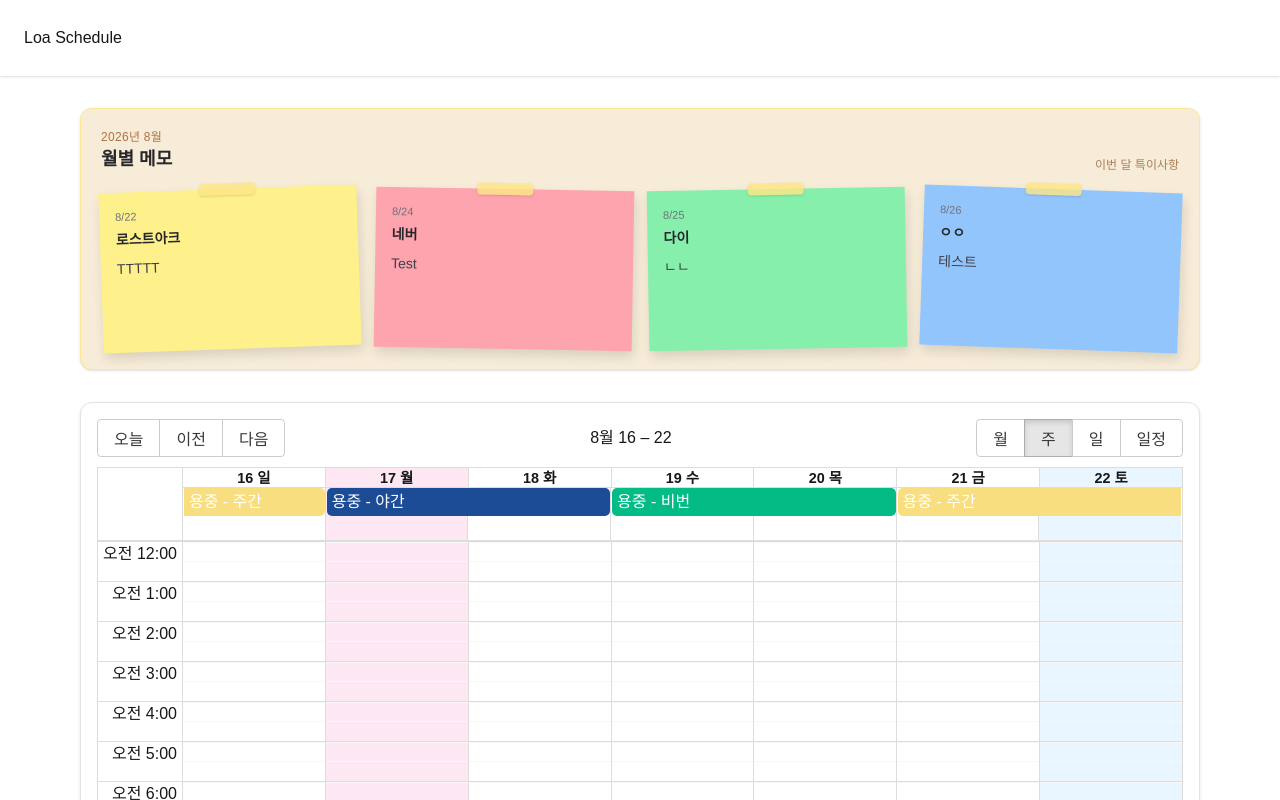
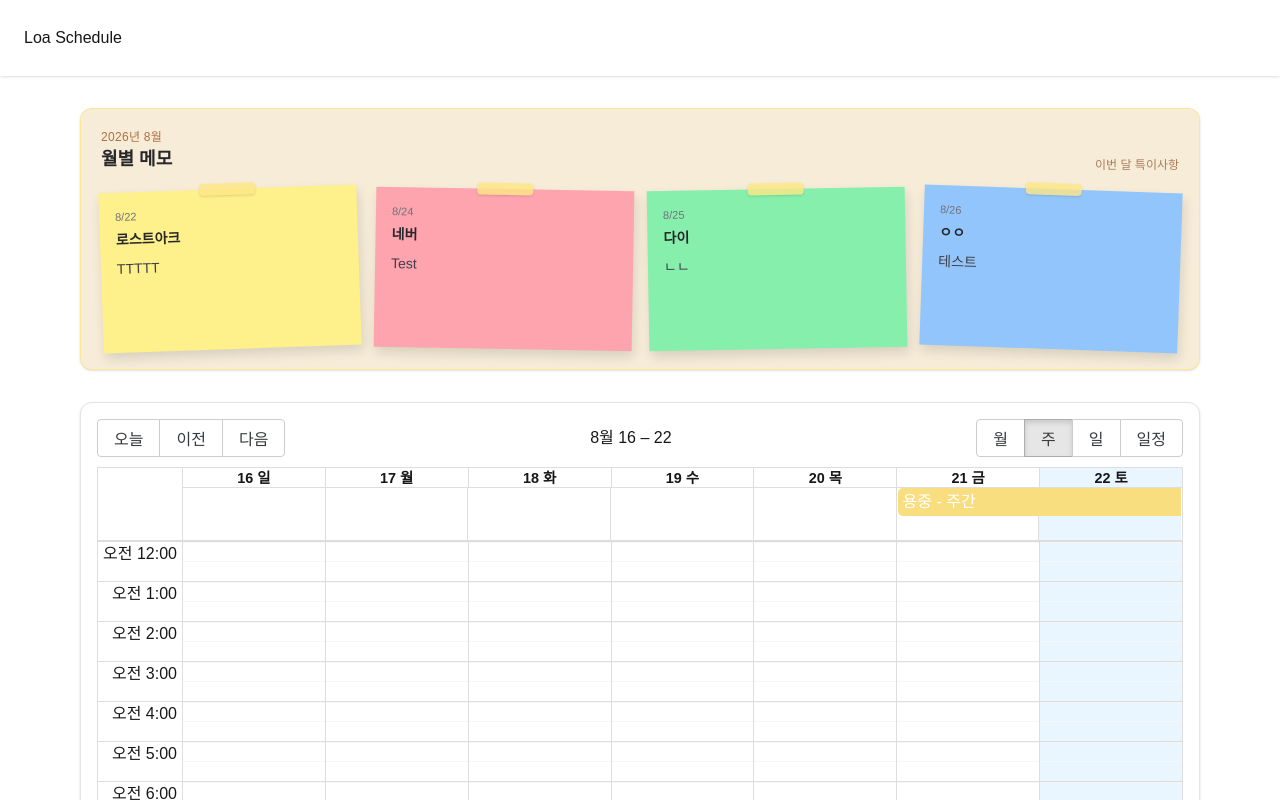
Before and after one commit to MoGyeongTae/loa-schedule, a Next.js app: page / in a window 1280 px wide. Shown: the top 800 px of the page. Built offline with nearby package versions, Linux system fonts and the light colour scheme.

Commit message:
refactor: add handle range change

```diff
--- a/components/Calendar/ScheduleCalendar.tsx
+++ b/components/Calendar/ScheduleCalendar.tsx
@@ -136,8 +136,8 @@ const ScheduleCalendar = () => {
   const router = useRouter();
   const [currentDate, setCurrentDate] = useState(() => dayjs().toDate());
   const [range, setRange] = useState<DateRange>({
-    start: dayjs("2026-08-01").startOf("day"),
-    end: dayjs("2026-08-31").endOf("day"),
+    start: dayjs(),
+    end: dayjs().add(7, "day"),
   });
 
   const events = useMemo(
@@ -199,6 +199,10 @@ const ScheduleCalendar = () => {
     [events],
   );
 
+  const onHandleRangeChange = (nextRange: Date[] | { start: Date; end: Date }) => {
+    setRange(getRangeBounds(nextRange));
+  };
+
   return (
     <div className="mx-auto w-full min-w-0 max-w-6xl px-4 py-8">
       <div className="min-w-0 overflow-hidden rounded-xl border border-zinc-200 bg-white p-4 shadow-sm">
@@ -209,7 +213,7 @@ const ScheduleCalendar = () => {
           endAccessor="end"
           date={currentDate}
           onNavigate={setCurrentDate}
-          onRangeChange={(nextRange) => setRange(getRangeBounds(nextRange))}
+          onRangeChange={onHandleRangeChange}
           selectable
           onSelectSlot={({ start }) => {
             router.push(toSchedulePath(start));
```
